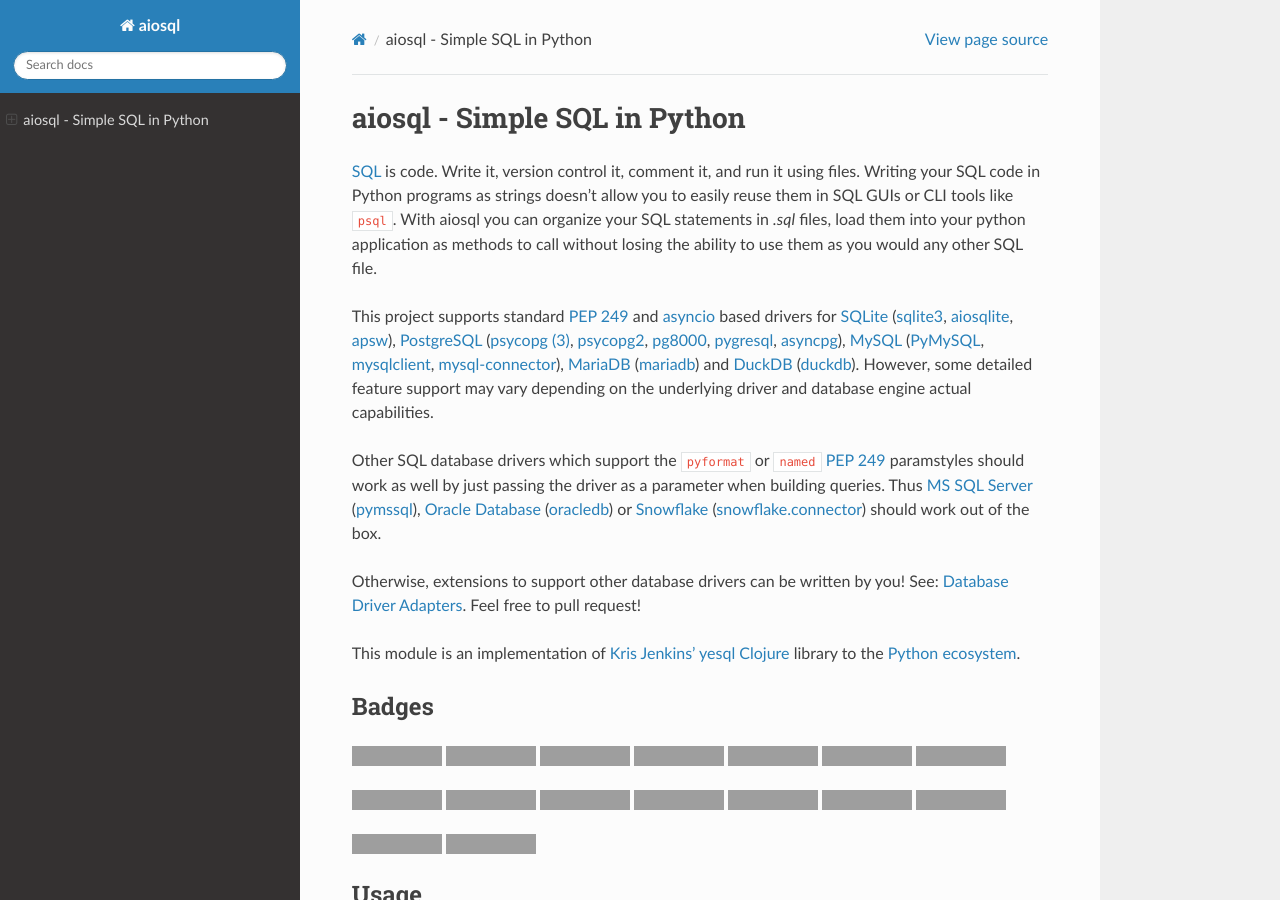
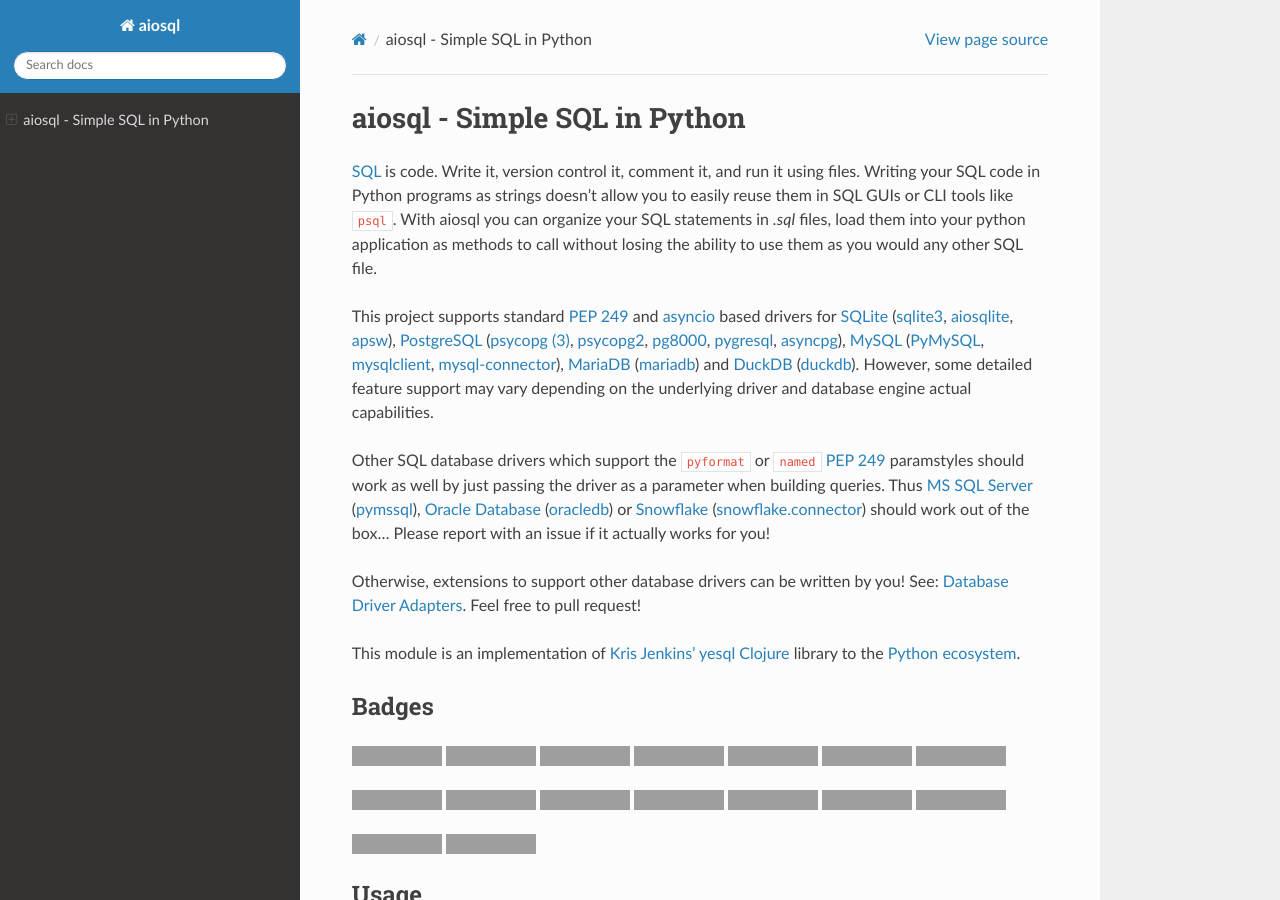
Before and after one commit to nackjicholson/aiosql, a Sphinx documentation site: the page built from docs/source/index.rst, in a window 1280 px wide and 900 px high, cut to the strip 0-900 px from the top of the window. Built offline with Sphinx 7.4.7 and the Read the Docs theme 2.0.0, drawn with Linux system fonts in a browser that asks for light colours; grey boxes are pictures that could not be loaded.

Commit message:
request a report

```diff
--- a/docs/source/index.rst
+++ b/docs/source/index.rst
@@ -44,7 +44,8 @@
 (`oracledb <https://oracle.github.io/python-oracledb/>`__) or
 `Snowflake <https://en.wikipedia.org/wiki/Snowflake_Inc.>`__
 (`snowflake.connector <https://docs.snowflake.com/en/developer-guide/python-connector/python-connector>`__)
-should work out of the box.
+should work out of the box…
+Please report with an issue if it actually works for you!
 
 Otherwise, extensions to support other database drivers can be written by you!
 See: `Database Driver Adapters <./database-driver-adapters.html>`__.
```
